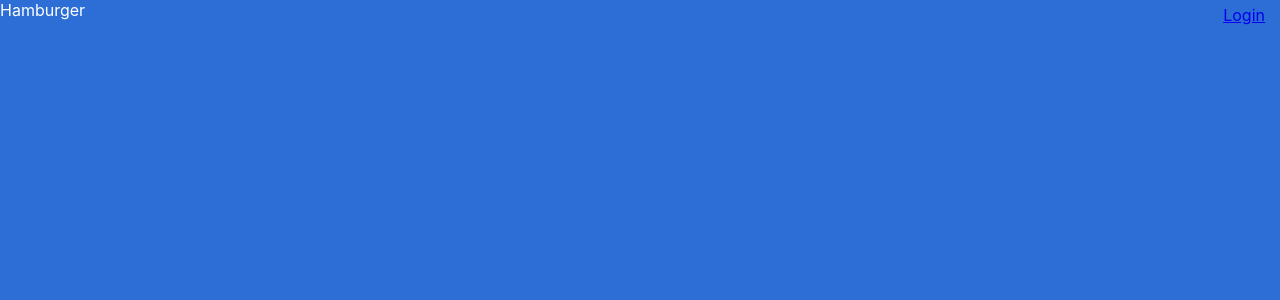
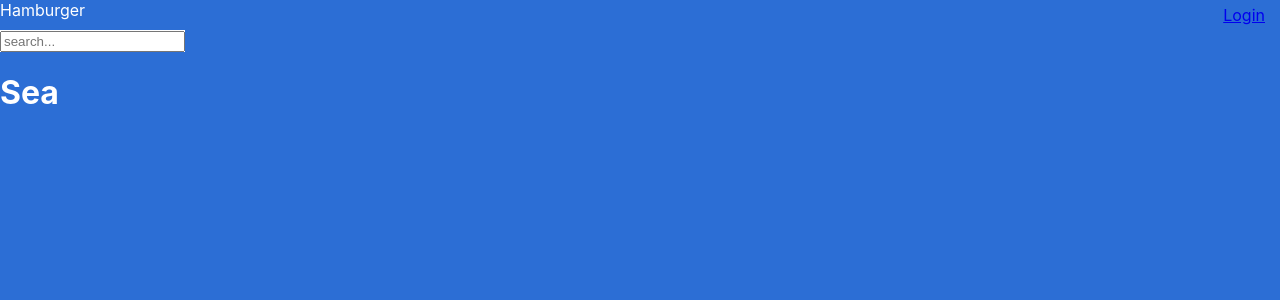
Before and after one commit to indianakuffer/Buoy, a React (Create React App) app in the folder client/: page /sea in a window 1280 px wide. Shown: the top 300 px of the page. Built offline with nearby package versions, Linux system fonts and the light colour scheme.

Commit message:
add search by tag

```diff
--- a/client/src/components/Header.jsx
+++ b/client/src/components/Header.jsx
@@ -31,7 +31,7 @@ export default function Header(props) {
 
   return (
     <HeaderContainer>
-      Hamburger
+      <div>Hamburger</div>
       <Right>
         {props.currentUser &&
           <>
--- a/client/src/components/SearchBar.jsx
+++ b/client/src/components/SearchBar.jsx
@@ -1,9 +1,41 @@
-import React from 'react'
+import React, { useState } from 'react'
+import styled from 'styled-components'
+import { useHistory } from 'react-router-dom'
 
-export default function SearchBar() {
+const SearchBarContainer = styled.div`
+  display: flex;
+  background-color: white;
+`
+
+export default function SearchBar(props) {
+  const history = useHistory()
+  const [formData, setFormData] = useState({ search: '', })
+
+  const handleChange = (e) => {
+    const { name, value } = e.target
+    setFormData({ search: value })
+  }
+
+  const handleSubmit = async (e) => {
+    e.preventDefault()
+    try {
+      if (formData.search) {
+        props.filterThoughts([], formData.search.split(' '))
+      } else {
+        props.fetchThoughts()
+      }
+    } catch (error) {
+      alert(error)
+    }
+  }
+
   return (
-    <div>
-
-    </div>
+    <SearchBarContainer>
+      <form onSubmit={handleSubmit}>
+        <label htmlFor='search'>
+          <input type='text' name='search' value={formData.search} onChange={handleChange} placeholder='search...'></input>
+        </label>
+      </form>
+    </SearchBarContainer>
   )
 }
--- a/client/src/components/screens/Sea.jsx
+++ b/client/src/components/screens/Sea.jsx
@@ -1,10 +1,47 @@
-import React from 'react'
+import React, { useEffect, useState } from 'react'
 import styled from 'styled-components'
+import { getAllThoughts, searchThoughts } from '../../services/thoughts'
+import ThoughtListing from '../shared/ThoughtListing'
+import SearchBar from '../SearchBar'
+
+const SeaContainer = styled.div`
+
+`
 
 export default function Sea(props) {
+  const [thoughtList, setThoughtList] = useState(null)
+
+  useEffect(() => {
+    if (props.currentUser) { fetchThoughts() }
+  }, [props.currentUser])
+
+  const fetchThoughts = async () => {
+    const resp = await getAllThoughts()
+    setThoughtList(resp)
+  }
+
+  const filterThoughts = async (colorArray, tagArray) => {
+    const resp = await searchThoughts(colorArray, tagArray)
+    setThoughtList(resp)
+  }
+
   return (
-    <div>
-
-    </div>
+    <SeaContainer className={props.className}>
+      <SearchBar fetchThoughts={fetchThoughts} filterThoughts={filterThoughts} />
+      <h1>Sea</h1>
+      {thoughtList &&
+        thoughtList.map(thought => (
+          <ThoughtListing
+            id={thought.id}
+            color={thought.color}
+            content={thought.content}
+            tags={thought.tags}
+            likes={thought.likes}
+            timestamp={thought.created_at}
+            key={`user-thought-${thought.id}`}
+          />
+        ))
+      }
+    </SeaContainer>
   )
 }
--- a/client/src/components/screens/Thoughts.jsx
+++ b/client/src/components/screens/Thoughts.jsx
@@ -28,6 +28,7 @@ export default function Thoughts(props) {
             id={thought.id}
             color={thought.color}
             content={thought.content}
+            showTags={true}
             tags={thought.tags}
             likes={thought.likes}
             timestamp={thought.created_at}
--- a/client/src/components/shared/ThoughtListing.jsx
+++ b/client/src/components/shared/ThoughtListing.jsx
@@ -30,17 +30,13 @@ export default function ThoughtListing(props) {
     if (darkList.includes(props.color)) { setDarkText(true) }
   }, [])
 
-
-
-
-
   return (
     <ListingContainer color={props.color} darkText={darkText}>
       <TopRow>{props.content}</TopRow>
       <BottomRow>
         <div>{props.likes.length} likes</div>
         <div>
-          {props.tags.map((tag) => (
+          {props.showTags && props.tags.map((tag) => (
             <span key={`${props.id}-${tag.id}`}>#{tag.name}</span>
           ))}
         </div>
--- a/client/src/services/api-config.js
+++ b/client/src/services/api-config.js
@@ -1,4 +1,3 @@
-
 import axios from 'axios'
 
 const baseUrl = 'http://localhost:3000'
--- a/client/src/services/thoughts.js
+++ b/client/src/services/thoughts.js
@@ -42,6 +42,6 @@ export const searchThoughts = async (colorArray, tagArray) => {
     tag = `&tag=${tagArray.join(',')}`
   }
 
-  const resp = await api.get('/thoughts/search?${}${}')
+  const resp = await api.get(`/thoughts/search?${color}${tag}`)
   return resp.data
 }
```
Also changed, not shown: 2 other files (tests, documents, lock files or other folders).
